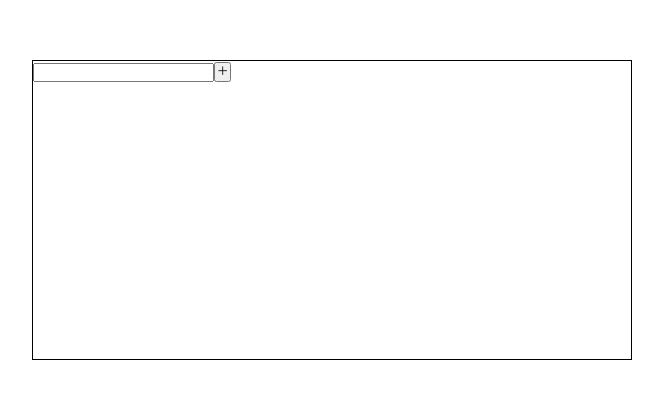
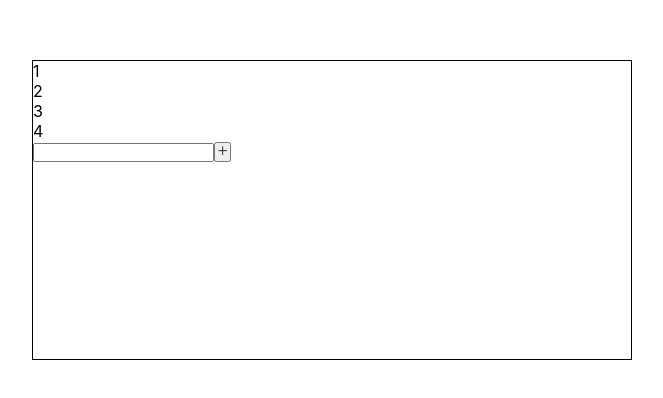
Before and after one commit to JangHwanPark/react-todo, a React (Create React App) app: page / in a window 1280 px wide. Shown: the part 190-588 px from the top of the page, without its empty margins (308-971 px from the left). Built offline with nearby package versions, Linux system fonts and the light colour scheme.

Commit message:
[refactor] App내부 버튼, 인풋 -> Button, Input 컴포넌트로 분리

```diff
--- a/src/App.jsx
+++ b/src/App.jsx
@@ -1,34 +1,49 @@
 import './App.css';
 import {IoAddSharp} from "react-icons/io5";
-import {useState} from "react";
+import {useRef, useState} from "react";
+import TodoList from "./component/TodoList";
+import Button from "./component/Button";
+import Input from "./component/Input";
+import ListFilter from "./component/ListFilter";
 
 function App() {
+    /* 유저 입력 상태 관리 */
     const [input, setInput] = useState('');
+    /* 입력한 데이터(상태) 관리 */
     const [todoMenu, setTodoMenu] = useState([]);
 
+    /* 유저 입력 받는 함수 */
     const handleInput = (e) => {
         setInput(e.target.value);
     }
 
+    /* 버튼 클릭시 카운트(id) 증가 리프 */
+    let count = useRef(1);
     const handleCreateList = () => {
         const newMenu = {
-            name: input, state: false
+            id: count.current,name: input, state: false
         }
+        console.log(newMenu)
         setTodoMenu([...todoMenu, newMenu]);
         setInput('');
+        count.current += 1;
     }
 
     return (
         <div className="container">
             {/* 필터 */}
+            <ListFilter/>
 
             {/* 메뉴 추가 */}
             <div className="todoMenu">
-                <input type="text" value={input} onChange={handleInput}/>
-                <button onClick={handleCreateList}><IoAddSharp /></button>
+                <Input value={input} onChange={handleInput}/>
+                <Button onClick={handleCreateList} text={<IoAddSharp/>}/>
             </div>
+
             {/* 리스트 */}
-            <p></p>
+            {todoMenu.map((item, idx) => (
+                <TodoList key={idx} item={item}/>
+            ))}
         </div>
     );
 }
--- a/src/component/Button.jsx
+++ b/src/component/Button.jsx
@@ -1,9 +1,7 @@
 import React from 'react';
 
-function Button(props) {
-    return (
-        <div></div>
-    );
+function Button({onClick, text}) {
+    return <button onClick={onClick}>{text}</button>
 }
 
 export default Button;
--- /dev/null
+++ b/src/component/Input.jsx
@@ -0,0 +1,9 @@
+import React from 'react';
+
+function Input({input, onChange}) {
+    return (
+        <input type="text" value={input} onChange={onChange}/>
+    );
+}
+
+export default Input;
--- a/src/component/TodoList.jsx
+++ b/src/component/TodoList.jsx
@@ -1,12 +1,14 @@
 import React from 'react';
 import {MdDeleteOutline} from "react-icons/md";
+import Button from "./Button";
 
-function TodoList(props) {
+function TodoList({idx, item}) {
     return (
-        <div className="todoList">
-            <input type="checkbox"/>
-            <label htmlFor="">test</label>
-            <button><MdDeleteOutline /></button>
+        <div key={idx} className="todoList">
+            <input id={item.name} type="checkbox"/>
+            <label htmlFor={item.name}>{item.name}</label>
+            <Button text={<MdDeleteOutline />}/>
+            <button></button>
         </div>
     );
 }
```
